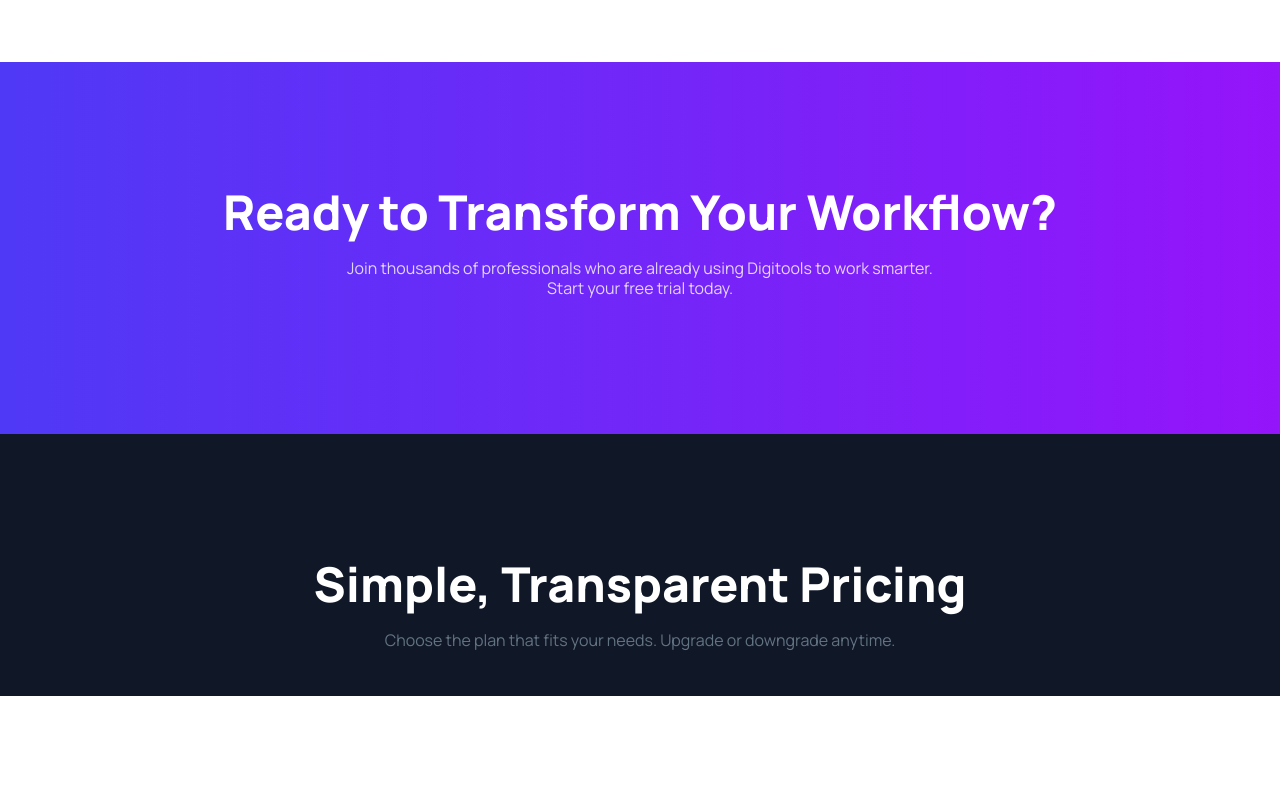
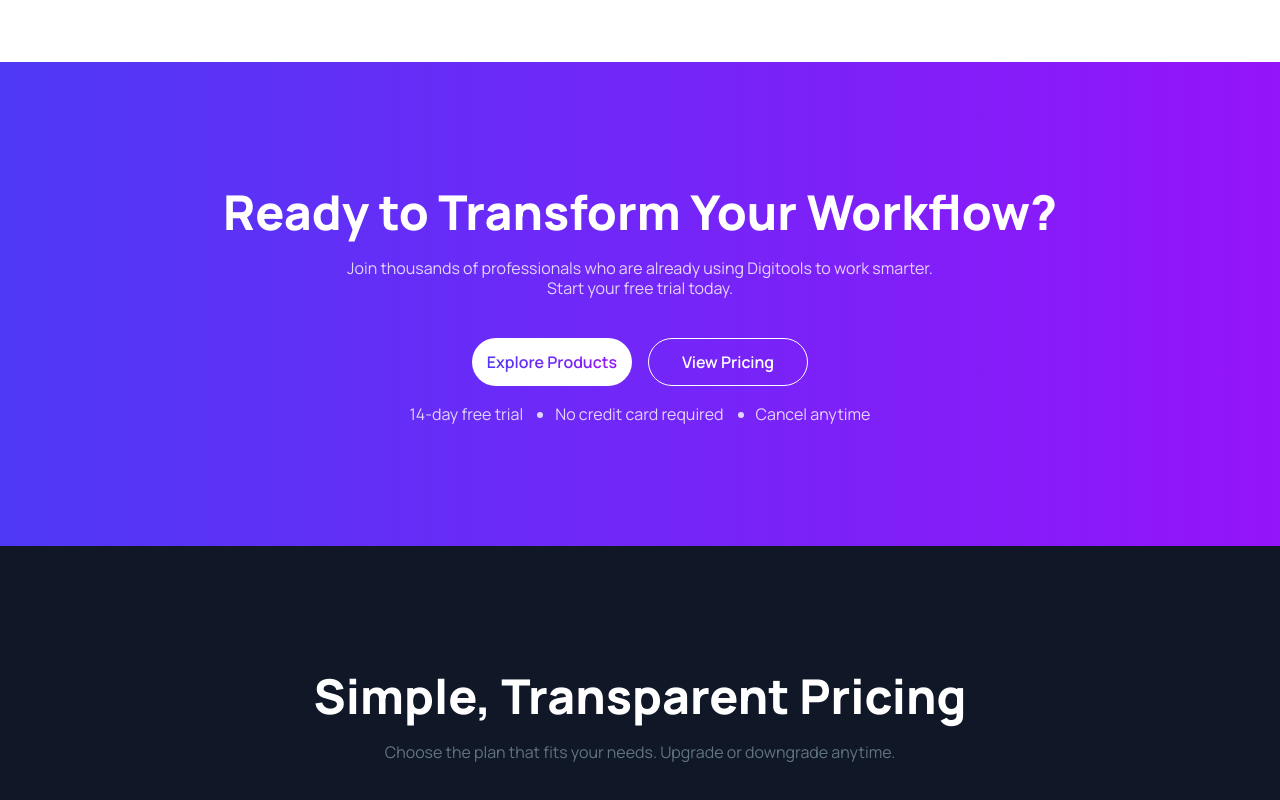
Before and after one commit to ZunaidChowdhury/a6-PH-DigiTools-Platform, a React (Vite) app: page / in a window 1280 px wide. Shown: the part 3948-4748 px from the top of the page. Before the commit the page ends 4644 px from the top, so only its background shows below. Built offline with nearby package versions, Linux system fonts and the light colour scheme.

Commit message:
transform  done

```diff
--- a/src/sections/Transform.jsx
+++ b/src/sections/Transform.jsx
@@ -7,9 +7,26 @@ const Transform = () => {
                 {/* section heading  */}
                 <div className='text-center'>
                     <h3 className='text-white text-[3rem] font-extrabold mb-4 leading-tight'>Ready to Transform Your Workflow?</h3>
-                    <p className='text-white opacity-80 text-base font-normal mb-4 leading-tight'>Join thousands of professionals who are already using Digitools to work smarter.<br/>
-Start your free trial today.</p>
+                    <p className='text-white opacity-80 text-base font-normal mb-4 leading-tight'>Join thousands of professionals who are already using Digitools to work smarter.<br />
+                        Start your free trial today.</p>
                 </div>
+
+                {/* section content */}
+                {/* buttons container */}
+                <div className='mt-10 flex items-center justify-center gap-4'>
+                    <button className={`w-40 h-12 bg-white rounded-full cursor-pointer`}>
+                        <span className={`bg-brand-gradient bg-clip-text text-transparent text-base font-semibold`}>Explore Products</span>
+                    </button>
+
+                    <button className={`w-40 h-12 bg-transparent border border-white  rounded-full cursor-pointer`}>
+                        <span className={` text-white text-base font-semibold` }>View Pricing</span>
+                    </button>
+                </div>
+                <ul className='mt-4 text-white opacity-80 text-base font-normal list-disc flex justify-center gap-8'>
+                    <li className='list-none'>14-day free trial</li>
+                    <li>No credit card required</li>
+                    <li>Cancel anytime</li>
+                </ul>
             </div>
         </div>
     )
```
